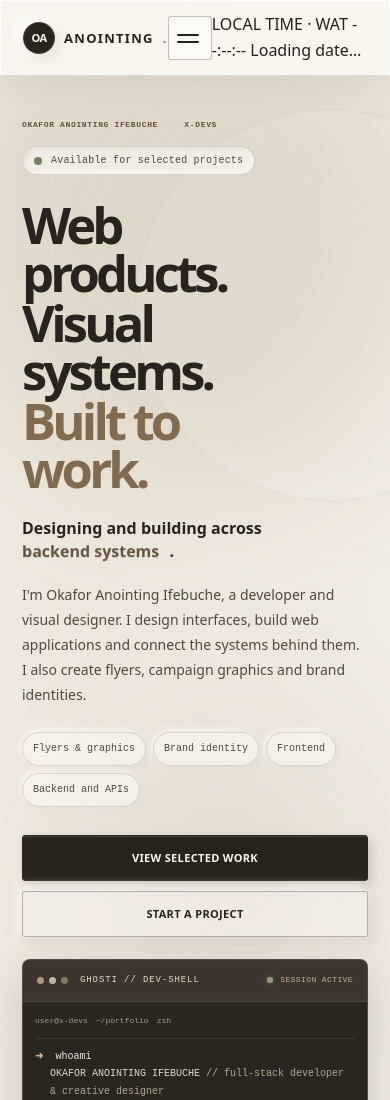
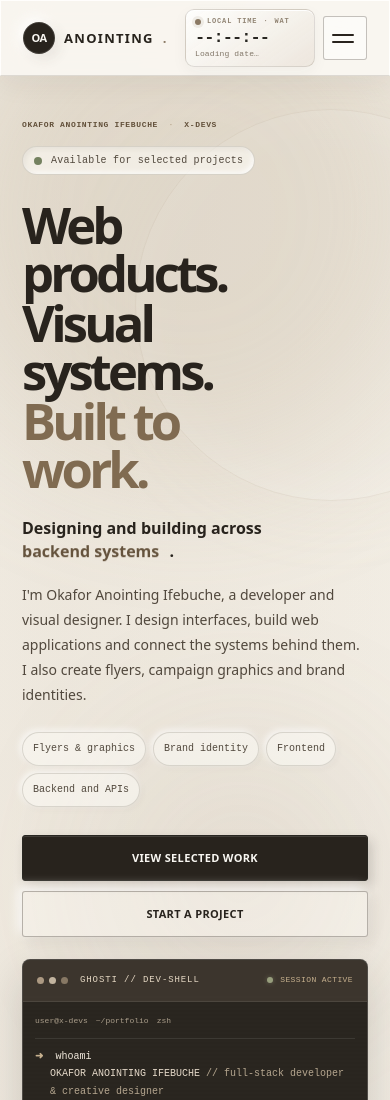
Before and after one commit to ghostichukwu002/Portfolio, a plain HTML site: page index.html in a window 390 px wide. Shown: the top 1100 px of the page. Drawn offline with nearby package versions, Linux system fonts and the light colour scheme.

Commit message:
Style responsive portfolio header clock

```diff
--- a/style.css
+++ b/style.css
@@ -1034,3 +1034,50 @@ a:focus-visible,button:focus-visible{outline:2px solid #8b7964!important;outline
 .mailora-window i:first-child{grid-column:span 3;width:28%;opacity:.65}
 .mailora-window b{height:23px;border-radius:6px;background:#0D1F23;opacity:.09}
 .mailora-window b:nth-of-type(2){opacity:.15}
+
+
+
+/* Header live clock — compact sandstorm instrument panel */
+.header-clock{
+  min-width:154px;
+  display:grid;
+  grid-template-columns:1fr;
+  gap:1px;
+  padding:8px 12px 7px;
+  margin-left:auto;
+  margin-right:14px;
+  border:1px solid rgba(95,82,66,.2);
+  border-radius:9px;
+  background:linear-gradient(145deg,rgba(255,255,255,.82),rgba(232,225,214,.72));
+  box-shadow:inset 0 1px rgba(255,255,255,.9),0 5px 16px rgba(54,47,38,.045);
+  font-family:'IBM Plex Mono',monospace;
+  line-height:1.2;
+  font-variant-numeric:tabular-nums;
+}
+.header-clock__meta{
+  display:flex;align-items:center;gap:6px;
+  color:#928574;font-size:8px;font-weight:600;letter-spacing:.12em;
+}
+.header-clock__meta i{
+  width:6px;height:6px;border-radius:50%;background:#8b7964;
+  box-shadow:0 0 0 3px rgba(139,121,100,.12);
+}
+.header-clock__time{
+  display:block;color:#292722;font-size:20px;font-weight:600;
+  letter-spacing:-.055em;line-height:1.25;
+}
+.header-clock__date{
+  display:block;color:#817667;font-size:9px;letter-spacing:.015em;
+}
+@media(max-width:860px){
+  .header-clock{order:2;margin:0 8px 0 auto;min-width:130px;padding:7px 9px}
+  .menu-toggle{order:3;flex-shrink:0}
+  .header-clock__time{font-size:17px}
+  .header-clock__meta{font-size:7px}
+  .header-clock__date{font-size:8px}
+}
+@media(max-width:380px){
+  .header-clock{min-width:116px;margin-right:5px;padding:6px 7px}
+  .header-clock__time{font-size:15px}
+  .header-clock__date{font-size:7px}
+}
```
